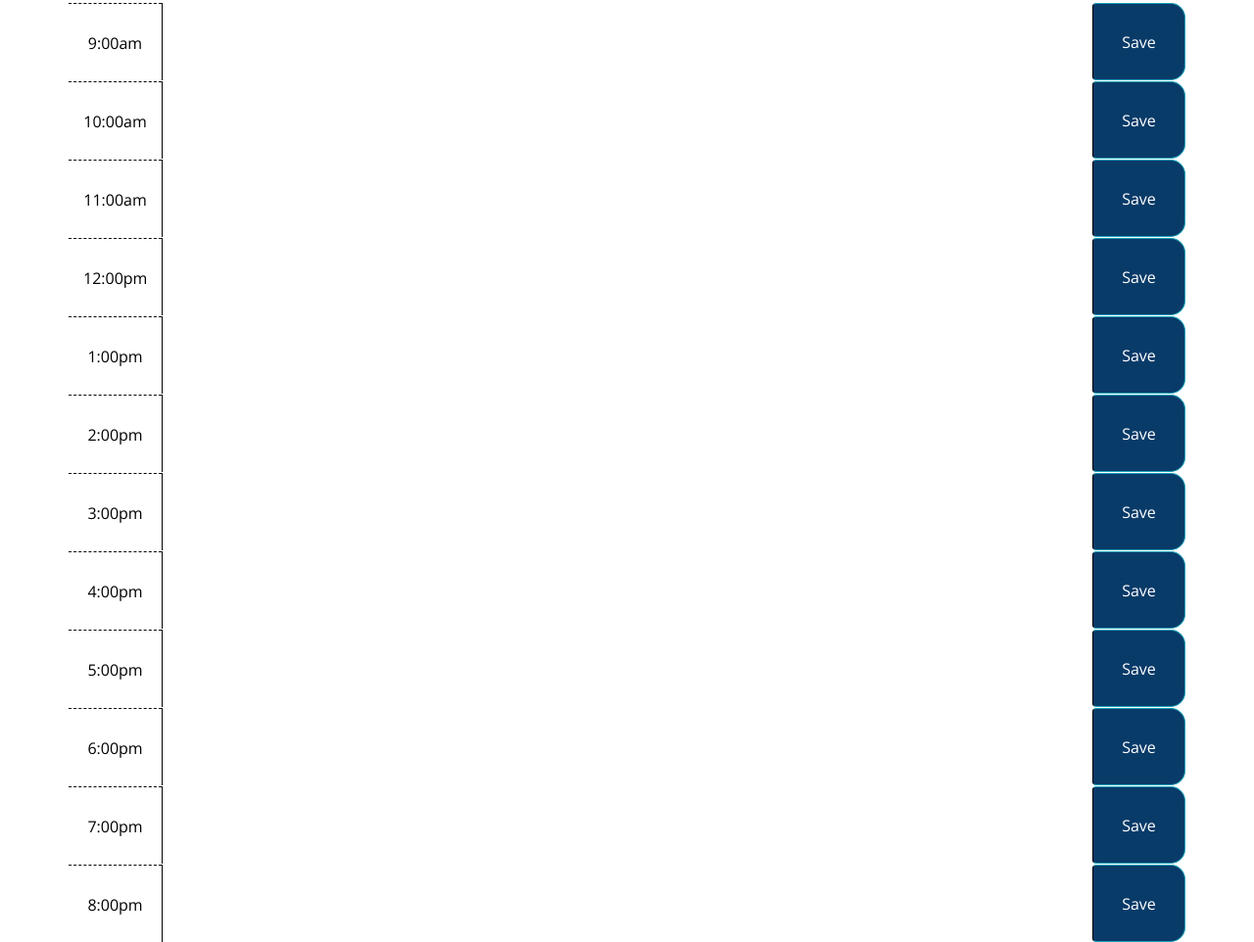
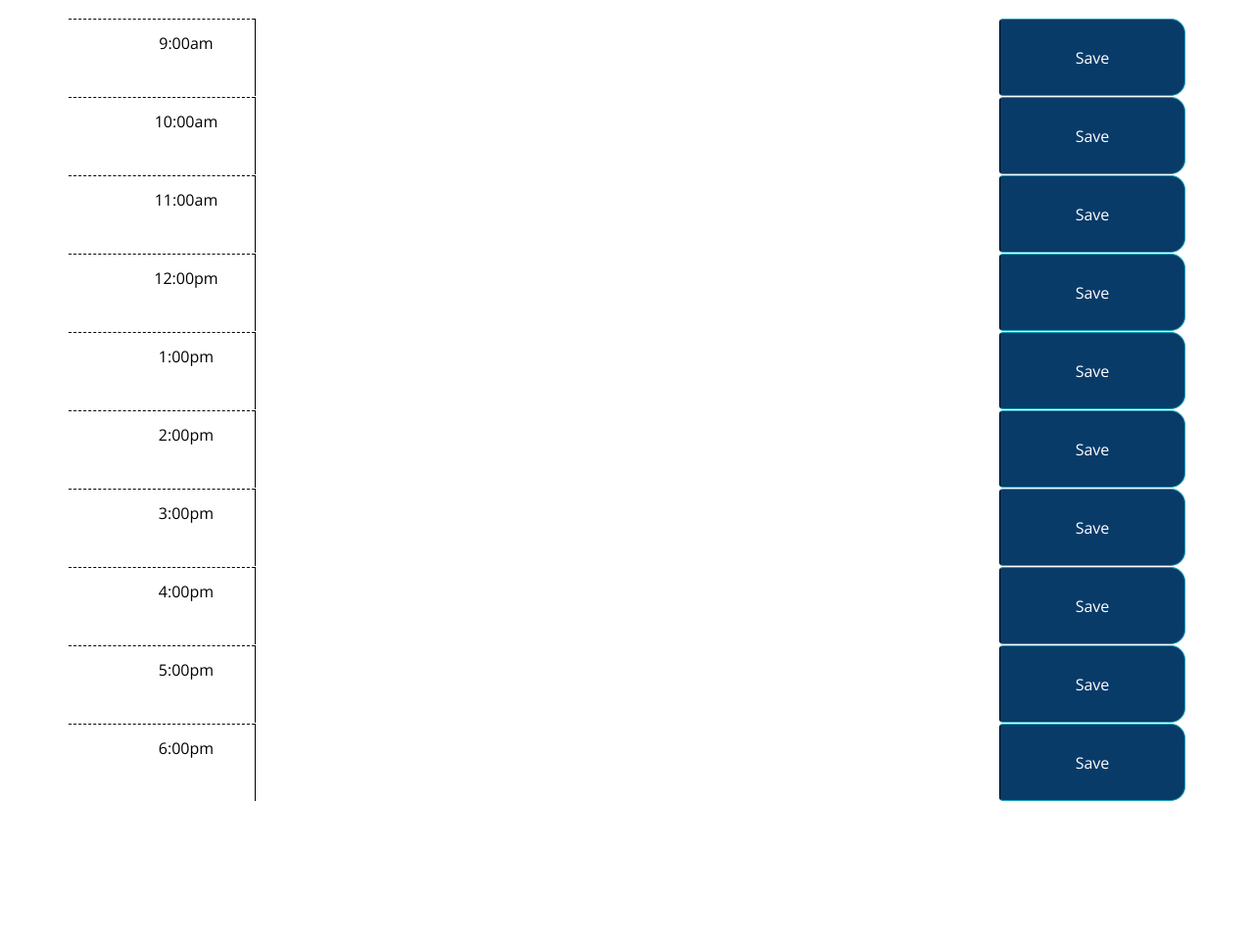
Before and after one commit to nodrognaes/Wor-Day-Scheduler, a plain HTML site: page index.html in a window 1280 px wide. Shown: the part 350-1312 px from the top of the page at 98% size. After the commit the page ends 1168 px from the top, so only its background shows below. Drawn offline with nearby package versions, Linux system fonts and the light colour scheme.

Commit message:
js update

```diff
--- a/assets/js/script.js
+++ b/assets/js/script.js
@@ -1,5 +1,7 @@
 var currentDayEl = $('#currentDay');
 var currentHr = moment().format("H")
+var saveBtn = document.querySelectorAll(".saveBtn");
+var descriptionEl = $(".description");
 
 //current date in header
 function displayDate() {
@@ -9,26 +11,29 @@ function displayDate() {
 
 displayDate();
 
-//flash "Saved!" when saved button pressed - code incorrect
-//will not work, id can only apply to 1 button, how to target by class?
-function savedMsg() {
-  var savedMsgEl = document.getElementById("saved-message");
-  savedMsgEl.setAttribute("class", "text-center");
-setTimeout(function() {
-  savedMsgEl.setAttribute("class", "hide");;
-}, 1000);
+//flash "Saved!" when saved button pressed
+saveBtn.forEach((btn) => {
+  btn.addEventListener("click", function() {
+    var savedMsgEl = document.getElementById("saved-message");
+    savedMsgEl.setAttribute("class", "text-center");
+    setTimeout(function() {
+      savedMsgEl.setAttribute("class", "hide");
+    }, 1000);
+  });
+});
+
+//save input to local storage - description input needs to correspond with following button - ??
+
+/*
+//if current hour < time , set bg to class "past"
+if (currentHr <  ) {
+  descriptionEl.classList.add("past")
 }
-document.getElementById("saveBtn").addEventListener("click", savedMsg);
+//if time === current hour, set bg to class "present"
+if (currentHr === ) {
+  descriptionEl.classList.add("past")
+}
+//if current hr > time set bg to class "future"
+if (currentHr > ) {
 
-//if current hour < time , set bg to class "past"
-//if ( < ) {
-
-//}
-//if time === current hour, set bg to class "present"
-//if ( === ) {
-
-//}
-//if current hr > time set bg to class "future"
-//if ( > ) {
-
-//}
+} */
--- a/index.html
+++ b/index.html
@@ -23,112 +23,96 @@
   </head>
 
   <body>
-    <header class="jumbotron">
-      <h1 class="display-3">Work Day Scheduler</h1>
+    <header class="jumbotron bg-success">
+      <h1 class="display-3 p-2 text-warning"><u>Work Day Scheduler</u></h1>
       <p class="lead">A simple calendar app for scheduling your work day</p>
       <p id="currentDay" class="lead"></p>
     </header>
 
     <div id="saved-message" class="hide text-center">
-      <span>Saved!</span>
+      <span class="text-success">Saved!</span>
     </div>
 
     <div class="container">
       <!-- Timeblocks go here -->
       <div class="row time-block">
-        <div id="9" class="col-1 hour">
+        <div id="9" class="col-1 col-sm-2 hour">
             9:00am
         </div>
-        <textarea id="description" class="col-10 description"></textarea>
-        <button id="saveBtn" class="col-1 btn saveBtn btn-info">Save</i></button>
+        <textarea id="description" class="col-10 col-sm-8 description"></textarea>
+        <button id="saveBtn" class="col-1 col-sm-2 btn saveBtn btn-info">Save</i></button>
       </div>
 
       <div class="row time-block">
-        <div id="10" class="col-1 hour">
+        <div id="10" class="col-1 col-sm-2 hour">
             10:00am
         </div>
-        <textarea id="description" class="col-10 description"></textarea>
-        <button id="saveBtn" class="col-1 btn saveBtn btn-info">Save</i></button>
+        <textarea id="description" class="col-10 col-sm-8 description"></textarea>
+        <button id="saveBtn" class="col-1 col-sm-2 btn saveBtn btn-info">Save</i></button>
       </div>
 
       <div class="row time-block">
-        <div id="11" class="col-1 hour">
+        <div id="11" class="col-1 col-sm-2 hour">
             11:00am
         </div>
-        <textarea id="description" class="col-10 description"></textarea>
-        <button id="saveBtn" class="col-1 btn saveBtn btn-info">Save</i></button>
+        <textarea id="description" class="col-10 col-sm-8 description"></textarea>
+        <button id="saveBtn" class="col-1 col-sm-2 btn saveBtn btn-info">Save</i></button>
       </div>
 
       <div class="row time-block">
-        <div id="12" class="col-1 hour">
+        <div id="12" class="col-1 col-sm-2 hour">
             12:00pm
         </div>
-        <textarea id="description" class="col-10 description"></textarea>
-        <button id="saveBtn" class="col-1 btn saveBtn btn-info">Save</i></button>
+        <textarea id="description" class="col-10 col-sm-8 description"></textarea>
+        <button id="saveBtn" class="col-1 col-sm-2 btn saveBtn btn-info">Save</i></button>
       </div>
 
       <div class="row time-block">
-        <div id="13" class="col-1 hour">
+        <div id="13" class="col-1 col-sm-2 hour">
             1:00pm
         </div>
-        <textarea id="description" class="col-10 description"></textarea>
-        <button id="saveBtn" class="col-1 btn saveBtn btn-info">Save</i></button>
+        <textarea id="description" class="col-10 col-sm-8 description"></textarea>
+        <button id="saveBtn" class="col-1 col-sm-2 btn saveBtn btn-info">Save</i></button>
       </div>
 
       <div class="row time-block">
-        <div id="14" class="col-1 hour">
+        <div id="14" class="col-1 col-sm-2 hour">
             2:00pm
         </div>
-        <textarea id="description" class="col-10 description"></textarea>
-        <button id="saveBtn" class="col-1 btn saveBtn btn-info">Save</i></button>
+        <textarea id="description" class="col-10 col-sm-8 description"></textarea>
+        <button id="saveBtn" class="col-1 col-sm-2 btn saveBtn btn-info">Save</i></button>
       </div>
 
       <div class="row time-block">
-        <div id="15" class="col-1 hour">
+        <div id="15" class="col-1 col-sm-2 hour">
             3:00pm
         </div>
-        <textarea id="description" class="col-10 description"></textarea>
-        <button id="saveBtn" class="col-1 btn saveBtn btn-info">Save</i></button>
+        <textarea id="description" class="col-10 col-sm-8 description"></textarea>
+        <button id="saveBtn" class="col-1 col-sm-2 btn saveBtn btn-info">Save</i></button>
       </div>
 
       <div class="row time-block">
-        <div id="16" class="col-1 hour">
+        <div id="16" class="col-1 col-sm-2 hour">
             4:00pm
         </div>
-        <textarea id="description" class="col-10 description"></textarea>
-        <button id="saveBtn" class="col-1 btn saveBtn btn-info">Save</i></button>
+        <textarea id="description" class="col-10 col-sm-8 description"></textarea>
+        <button id="saveBtn" class="col-1 col-sm-2 btn saveBtn btn-info">Save</i></button>
       </div>
 
       <div class="row time-block">
-        <div id="17" class="col-1 hour">
+        <div id="17" class="col-1 col-sm-2 hour">
             5:00pm
         </div>
-        <textarea id="description" class="col-10 description"></textarea>
-        <button class="col-1 btn saveBtn btn-info">Save</i></button>
+        <textarea id="description" class="col-10 col-sm-8 description"></textarea>
+        <button class="col-1 col-sm-2 btn saveBtn btn-info">Save</i></button>
       </div>
 
       <div class="row time-block">
-        <div id="18" class="col-1 hour">
+        <div id="18" class="col-1 col-sm-2 hour">
             6:00pm
         </div>
-        <textarea id="description" class="col-10 description"></textarea>
-        <button class="col-1 btn saveBtn btn-info">Save</i></button>
-      </div>
-
-      <div class="row time-block">
-        <div id="19" class="col-1 hour">
-            7:00pm
-        </div>
-        <textarea id="description" class="col-10 description"></textarea>
-        <button class="col-1 btn saveBtn btn-info">Save</i></button>
-      </div>
-
-      <div class="row time-block">
-        <div id="20" class="col-1 hour">
-            8:00pm
-        </div>
-        <textarea id="description" class="col-10 description"></textarea>
-        <button class="col-1 btn saveBtn btn-info">Save</i></button>
+        <textarea id="description" class="col-10 col-sm-8 description"></textarea>
+        <button class="saveBtn col-1 col-sm-2 btn btn-info">Save</i></button>
       </div>
 
     </div>
```
